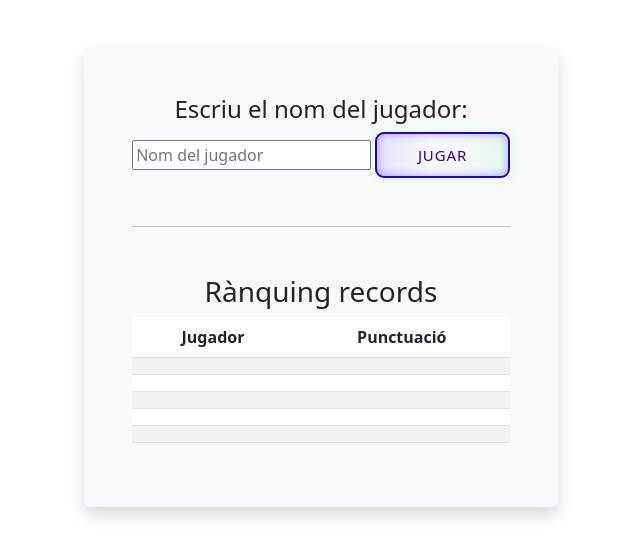
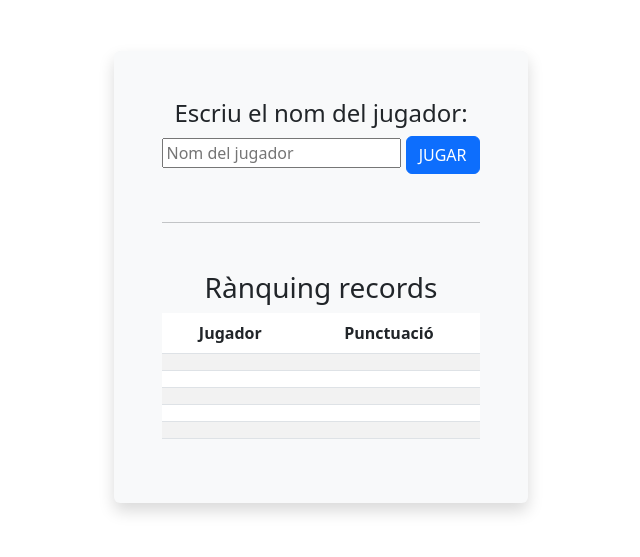
Before and after one commit to Enma1920/P200-G103-10, a plain HTML site: page index.html in a window 1280 px wide. Shown: the part 123-680 px from the top of the page, without its empty margins (319-959 px from the left). Drawn offline with nearby package versions, Linux system fonts and the light colour scheme.

Commit message:
modificacion boton

```diff
--- a/css/style.css
+++ b/css/style.css
@@ -49,41 +49,3 @@ body {
     right: 0;
     left: inherit;
 }
-
-
-.btnStyle {
-    --blue: #2d01a7;
-    font-size: 15px;
-    padding: 0.7em 2.7em;
-    letter-spacing: 0.06em;
-    position: relative;
-    font-family: inherit;
-    border-radius: 0.6em;
-    overflow: hidden;
-    transition: all 0.3s;
-    line-height: 1.4em;
-    border: 2px solid var(--blue);
-    background: linear-gradient(to right, rgba(80, 27, 253, 0.1) 1%, transparent 40%,transparent 60% , rgba(27, 253, 156, 0.1) 100%);
-    color: var(--blue);
-    box-shadow: inset 0 0 10px rgba(68, 27, 253, 0.4), 0 0 9px 3px rgba(27, 253, 156, 0.1);
-  }
-
-  .btnStyle:hover {
-    color: #828cff;
-    box-shadow: inset 0 0 10px rgba(46, 27, 253, 0.6), 0 0 9px 3px rgba(76, 27, 253, 0.2);
-  }
-
-  .btnStyle:before {
-    content: "";
-    position: absolute;
-    left: -4em;
-    width: 4em;
-    height: 100%;
-    top: 0;
-    transition: transform .4s ease-in-out;
-    background: linear-gradient(to right, transparent 1%, rgba(27, 253, 156, 0.1) 40%,rgba(27, 253, 156, 0.1) 60% , transparent 100%);
-  }
-
-  .btnStyle:hover:before {
-    transform: translateX(15em);
-  }
--- a/index.html
+++ b/index.html
@@ -15,8 +15,7 @@
             <form>
                 <h4>Escriu el nom del jugador:</h4>
                 <input type="text" name="nomJugador" id="nomJugador" placeholder="Nom del jugador" required>
-                <button type="button" class="btnStyle">JUGAR</button>
-
+                <button type="button" class="btn btn-primary">JUGAR</button>
             </form>
             <hr class="my-5">
             <div class="taulaRanquing mt-5">
```
